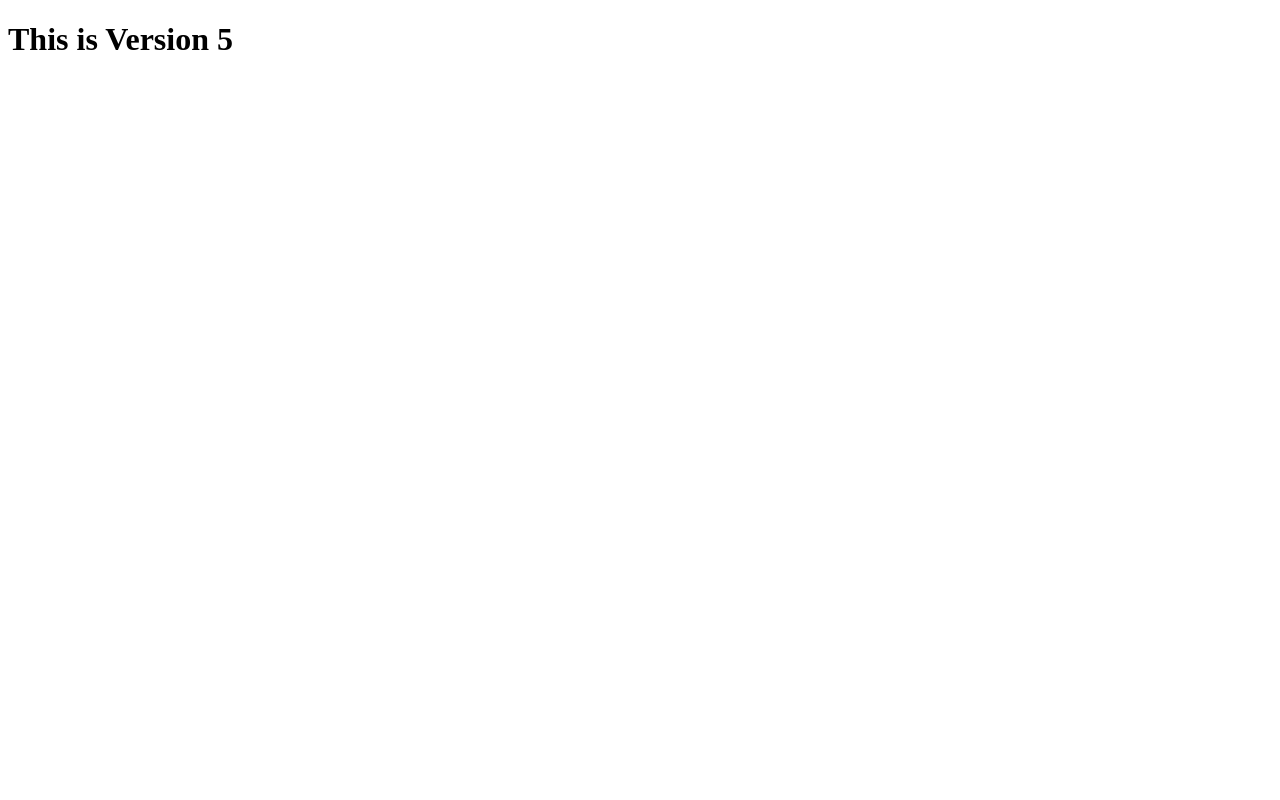
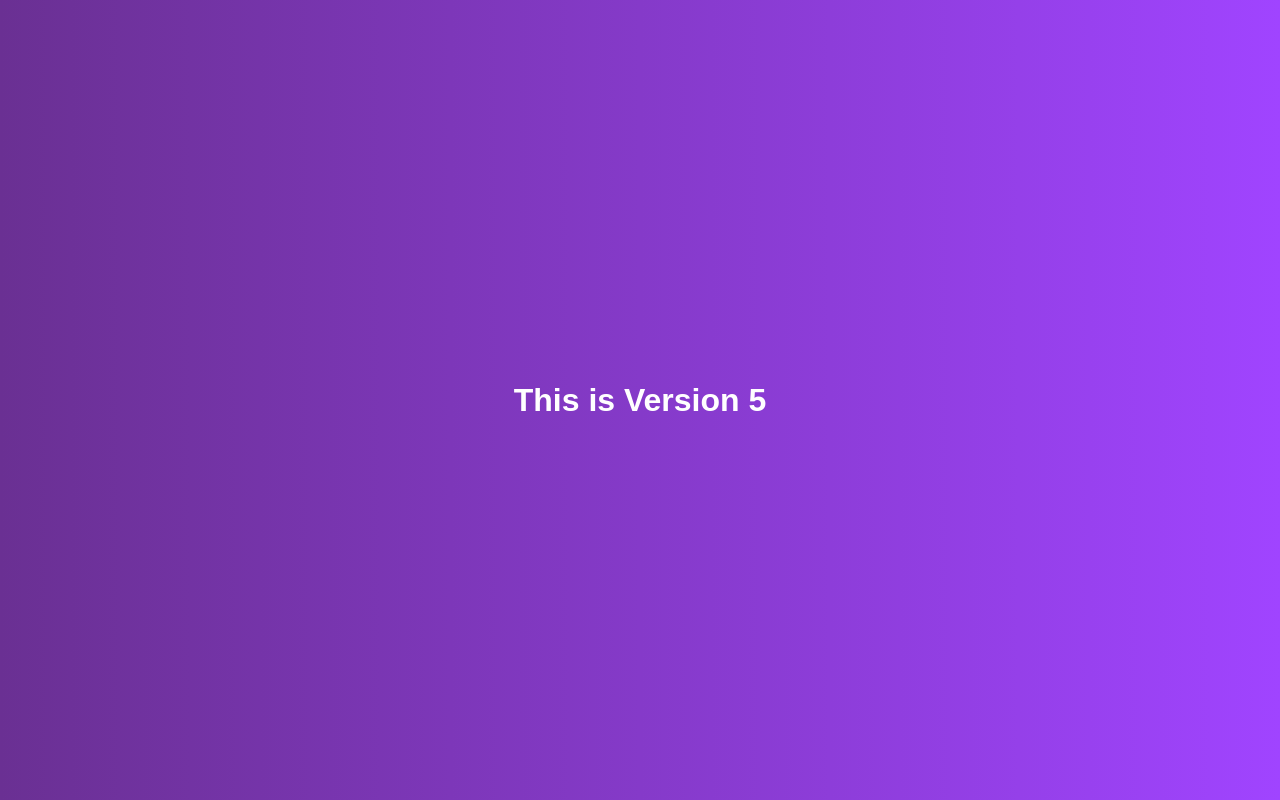
Before and after one commit to Kmnidhi-8825/myrepo, a plain HTML site: page index.html in a window 1280 px wide. Drawn offline with Linux system fonts and the light colour scheme.

Commit message:
Added Design for Website

```diff
--- a/index.html
+++ b/index.html
@@ -4,6 +4,7 @@
     <meta charset="UTF-8">
     <meta name="viewport" content="width=, initial-scale=1.0">
     <title>Document</title>
+    <link rel="stylesheet" href="style.css">
 </head>
 <body>
 </body>
--- /dev/null
+++ b/style.css
@@ -0,0 +1,18 @@
+body
+{
+    font-family: Arial, Helvetica, sans-serif;
+    background: linear-gradient(to right , #6a3093,#a044ff);
+    color: white;
+    margin: 0;
+    padding: 0;
+    display: flex;
+    justify-content: center;
+    align-items: center;
+    height: 100vh;
+}
+
+h1
+{
+    font-size: 2em;
+    text-align: center;
+}
```
